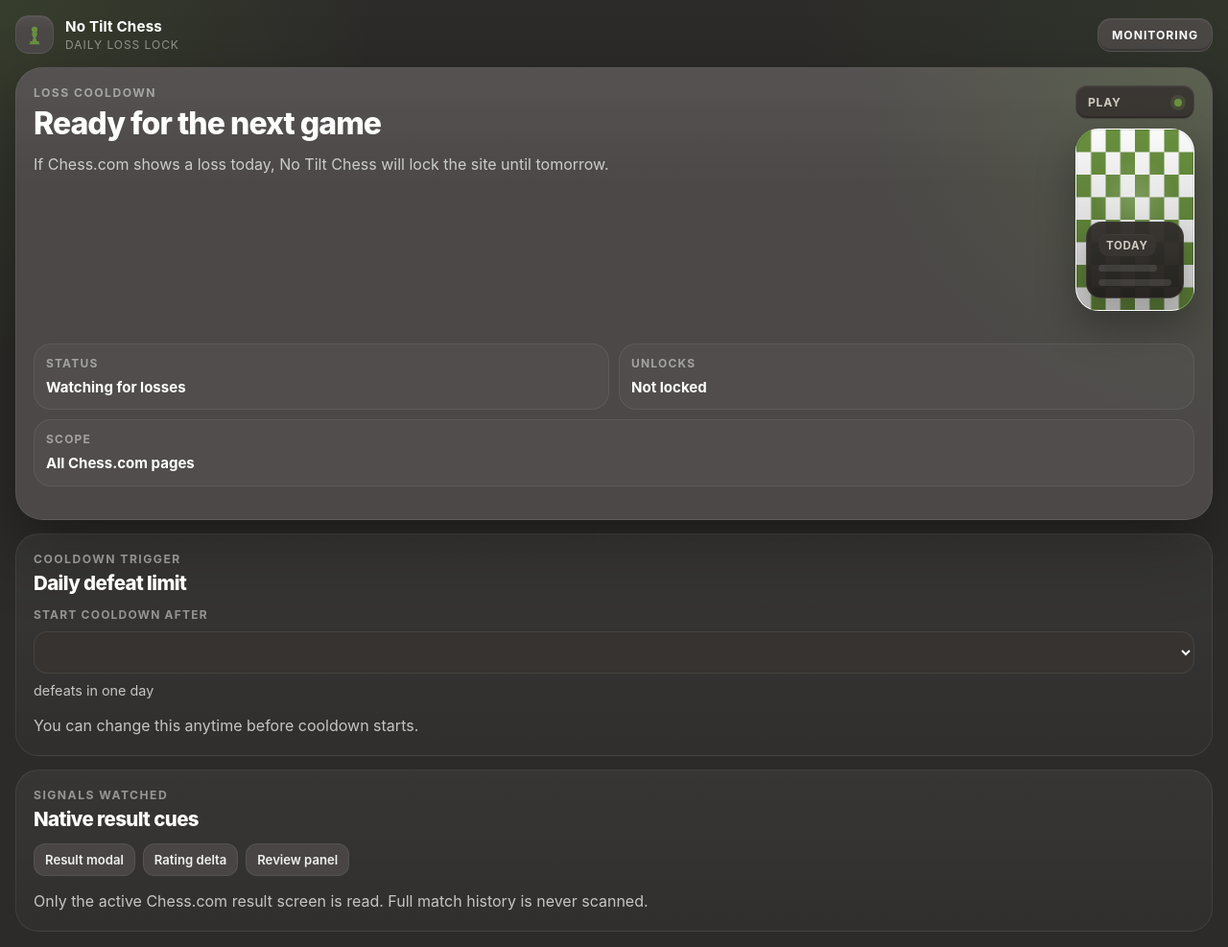
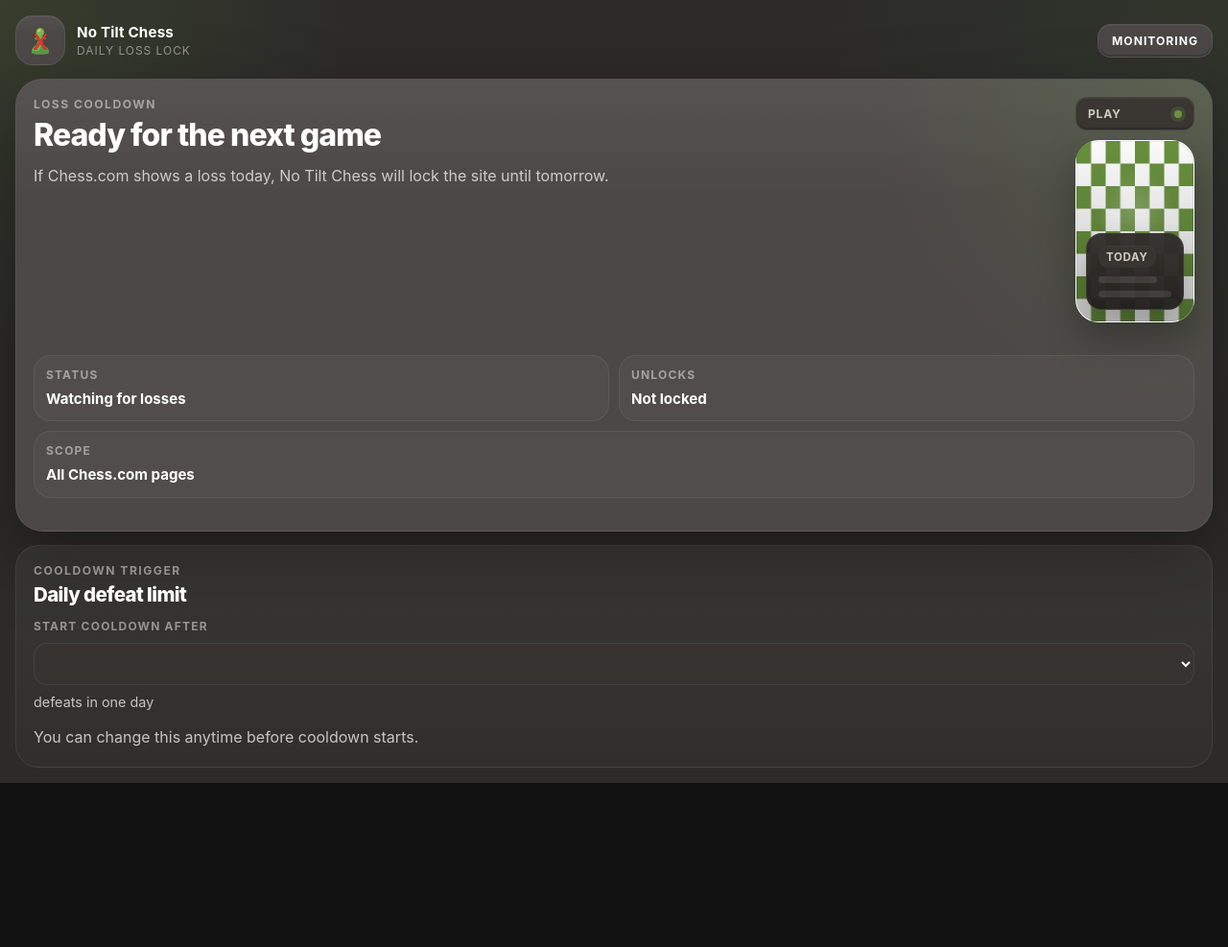
Before and after one commit to NgrimaldiN/extension-chrome-chess, a website with bundled scripts: page src/popup/popup.html in a window 1280 px wide. Shown: the whole page at 96% size. After the commit the page ends 816 px from the top, so only its background shows below. Built offline with nearby package versions, Linux system fonts and the light colour scheme; no server answers.

Commit message:
style: simplify popup and align final icon

```diff
--- a/src/popup/popup.css
+++ b/src/popup/popup.css
@@ -1,16 +1,16 @@
 html,
 body {
   min-width: 388px;
-  min-height: 620px;
+  min-height: 522px;
 }
 
 body {
-  overflow-y: auto;
+  overflow: hidden;
 }
 
 .popup-app {
   position: relative;
-  min-height: 620px;
+  min-height: 522px;
   padding: 16px;
   display: grid;
   gap: 14px;
@@ -18,8 +18,7 @@
 
 .chrome-bar,
 .hero-card,
-.settings-panel,
-.info-panel {
+.settings-panel {
   position: relative;
   z-index: 1;
 }
@@ -29,6 +28,20 @@
   align-items: center;
   justify-content: space-between;
   gap: 12px;
+}
+
+.chrome-bar .brand-badge {
+  width: 52px;
+  height: 52px;
+  border-radius: 18px;
+}
+
+.brand-badge__image {
+  width: 34px;
+  height: 34px;
+  object-fit: contain;
+  object-position: center;
+  transform: translateY(1px);
 }
 
 .hero-card {
@@ -190,8 +203,7 @@
   grid-column: 1 / -1;
 }
 
-.settings-panel,
-.info-panel {
+.settings-panel {
   padding: 18px;
   border-radius: 24px;
   border: 1px solid var(--line-subtle);
@@ -201,8 +213,7 @@
   animation: surface-enter 300ms ease-out 40ms both;
 }
 
-.settings-head h2,
-.info-head h2 {
+.settings-head h2 {
   margin: 8px 0 0;
   color: var(--text-strong);
   font-size: 1.28rem;
@@ -253,15 +264,7 @@
   line-height: 1.45;
 }
 
-.signal-row {
-  display: flex;
-  flex-wrap: wrap;
-  gap: 8px;
-  margin-top: 14px;
-}
-
-.settings-panel .soft-note,
-.info-panel .soft-note {
+.settings-panel .soft-note {
   margin-top: 14px;
 }
 
--- a/src/popup/popup.html
+++ b/src/popup/popup.html
@@ -12,12 +12,11 @@
       <header class="chrome-bar">
         <div class="brand-lockup">
           <span class="brand-badge" aria-hidden="true">
-            <svg viewBox="0 0 64 64" role="presentation">
-              <circle cx="32" cy="17" r="9"></circle>
-              <path d="M24 30c0-4.4 3.6-8 8-8s8 3.6 8 8c0 4.1-2 7.7-4.5 11.1L39 52H25l3.5-10.9C26 37.7 24 34.1 24 30Z"></path>
-              <rect x="18" y="52" width="28" height="6" rx="3"></rect>
-              <rect x="16" y="58" width="32" height="4" rx="2"></rect>
-            </svg>
+            <img
+              class="brand-badge__image"
+              src="../../assets/icons/icon-source.svg"
+              alt=""
+            />
           </span>
           <div class="brand-copy">
             <p class="brand-label">No Tilt Chess</p>
@@ -91,25 +90,6 @@
           You can change this anytime before cooldown starts.
         </p>
       </section>
-
-      <section class="info-panel" aria-label="Detection details">
-        <div class="info-head">
-          <div>
-            <p class="section-kicker">Signals watched</p>
-            <h2>Native result cues</h2>
-          </div>
-        </div>
-
-        <div class="signal-row">
-          <span class="signal-chip">Result modal</span>
-          <span class="signal-chip">Rating delta</span>
-          <span class="signal-chip">Review panel</span>
-        </div>
-
-        <p class="soft-note">
-          Only the active Chess.com result screen is read. Full match history is never scanned.
-        </p>
-      </section>
     </main>
 
     <script type="module" src="./popup.js"></script>
```
